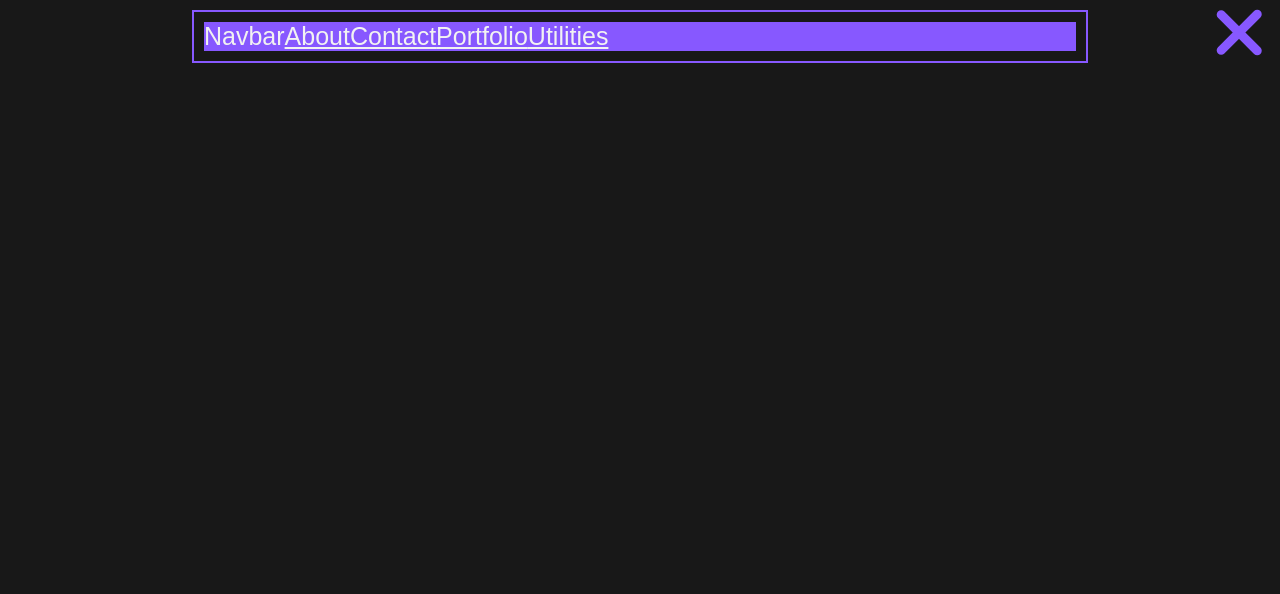
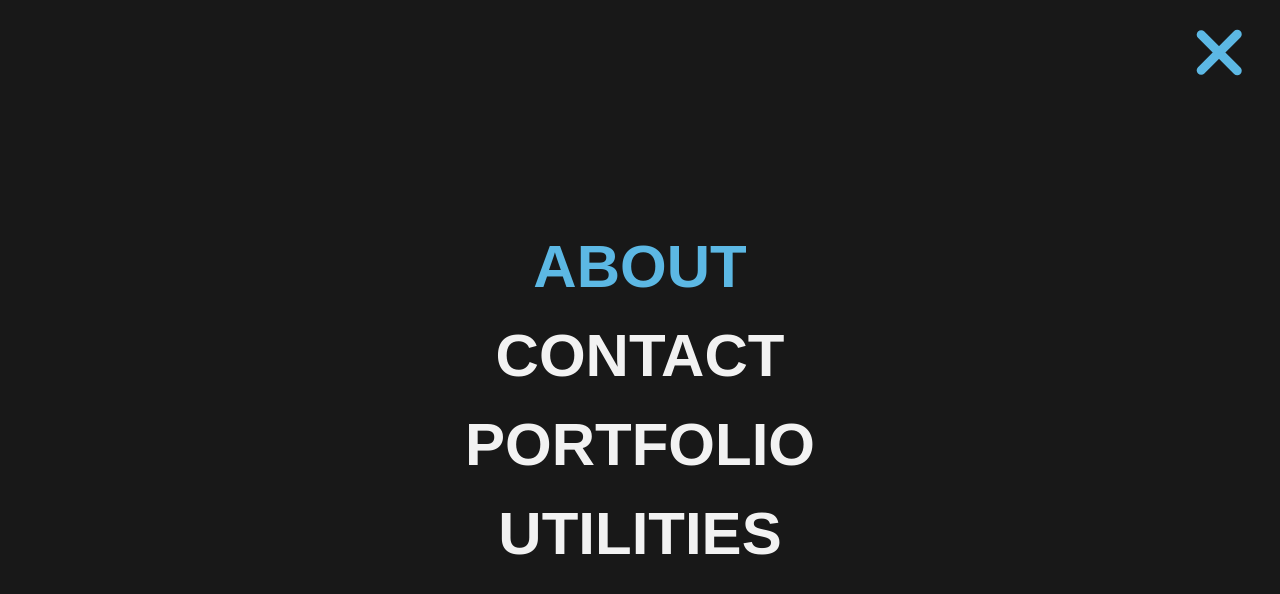
Before and after one commit to anmoljhamb/portfolio, a React (Create React App) app: page / in a window 1280 px wide. Both pictures are taken after a click on the element 1240 px from the left and 32 px from the top of the page. Shown: the top 594 px of the page. Built offline with nearby package versions, Linux system fonts and the light colour scheme; a web font is replaced by a local one.

Commit message:
navbar animated

```diff
--- a/src/App.scss
+++ b/src/App.scss
@@ -1,11 +1,16 @@
 @import "./index.scss";
+
+/**
+* todo navicon on hover
+*/
 
 #nav-icon {
     width: 6rem;
     height: 4.5rem;
     position: absolute;
-    top: 1rem;
-    right: 1rem;
+    top: 3rem;
+    right: 3rem;
+    z-index: 10;
     left: auto;
     transform: rotate(0deg);
     transition: 0.6s ease-in-out;
@@ -15,7 +20,7 @@
         position: absolute;
         height: 9px;
         width: 100%;
-        background: $color2;
+        background: $color3;
         border-radius: 9px;
         opacity: 1;
         left: 0;
--- a/src/containers/Navbar/Navbar.jsx
+++ b/src/containers/Navbar/Navbar.jsx
@@ -1,4 +1,4 @@
-import React, { useContext } from "react";
+import React, { useContext, useEffect } from "react";
 import { NavLink } from "react-router-dom";
 import Context from "../../context/Context";
 import "./Navbar.scss";
@@ -6,15 +6,14 @@ import "./Navbar.scss";
 const Navbar = () => {
     const setLoading = useContext(Context).loadingState[1];
     const { setNav } = useContext(Context).navState;
+
     const handleOnClick = () => {
         setLoading(true);
         setNav(false);
     };
 
     return (
-        <section className="flex">
         <div className="navbar">
-                Navbar
             <NavLink to="/" onClick={handleOnClick}>
                 About
             </NavLink>
@@ -28,7 +27,6 @@ const Navbar = () => {
                 Utilities
             </NavLink>
         </div>
-        </section>
     );
 };
 
--- a/src/containers/Navbar/Navbar.scss
+++ b/src/containers/Navbar/Navbar.scss
@@ -1,6 +1,63 @@
 @import "../../index.scss";
 
+$transition: all 0.4s ease-in-out;
+
 .navbar {
-    background-color: $color2;
-    width: 100%;
+    width: 70%;
+    height: 100%;
+    margin: 3rem;
+    display: flex;
+    justify-content: center;
+    align-items: center;
+    flex-direction: column;
+    a {
+        width: 100%;
+        margin: 1rem 0rem;
+        text-align: center;
+        text-decoration: none;
+        text-transform: uppercase;
+        position: relative;
+        transition: $transition;
+        font-weight: bold;
+        font-size: 6rem;
+        z-index: 6;
+        overflow: hidden;
+
+        &::before {
+            background-color: $color3;
+            transition: $transition;
+            position: absolute;
+            width: 100%;
+            height: 100%;
+            z-index: -1;
+            content: "";
+            top: -50%;
+            left: -100%;
+        }
+        &::after {
+            transition: $transition;
+            background-color: $color3;
+            position: absolute;
+            width: 100%;
+            height: 100%;
+            z-index: -1;
+            content: "";
+            left: 100%;
+            top: 50%;
+        }
+
+        &:hover::before {
+            left: 0;
+        }
+        &:hover::after {
+            left: 0;
+        }
+
+        &.active {
+            color: $color3;
+            &:hover {
+                color: $color4;
+            }
+        }
+    }
 }
--- a/src/index.scss
+++ b/src/index.scss
@@ -27,11 +27,19 @@ h1 {
     color: $color3;
 }
 
+html,
+body,
+#root,
+.App {
+    height: 100%;
+}
+
 #root {
     width: 100%;
     min-height: 100vh;
     display: flex;
     align-items: center;
+    justify-content: center;
     flex-direction: column;
     position: relative;
     background-color: $color1;
```
Lines whose indentation alone changed are shown as unchanged.
